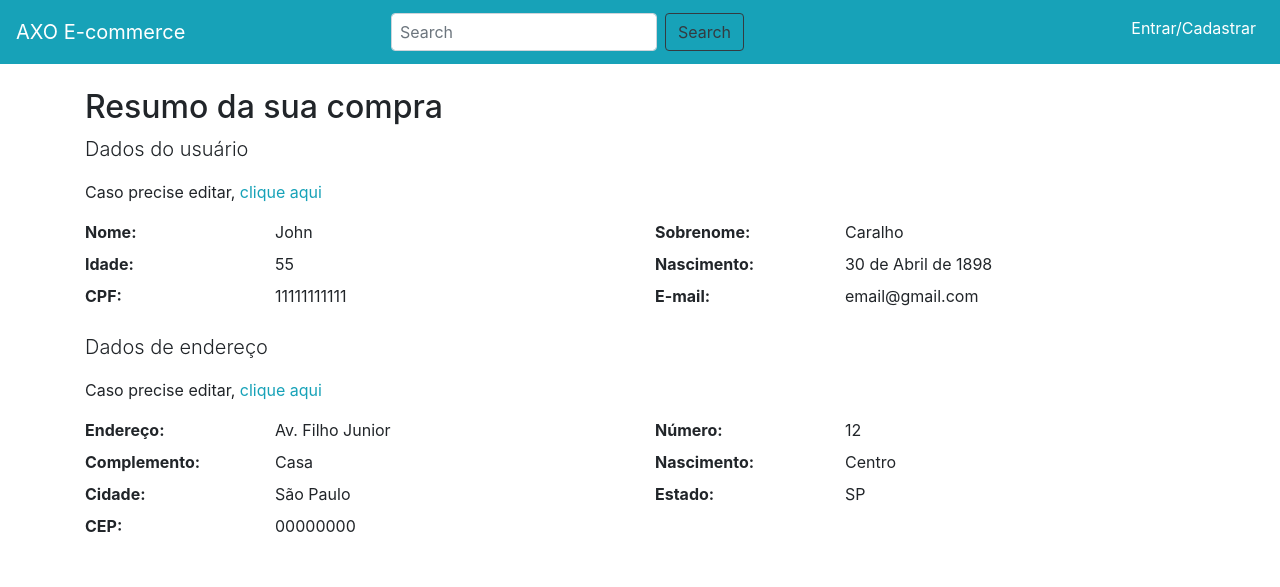
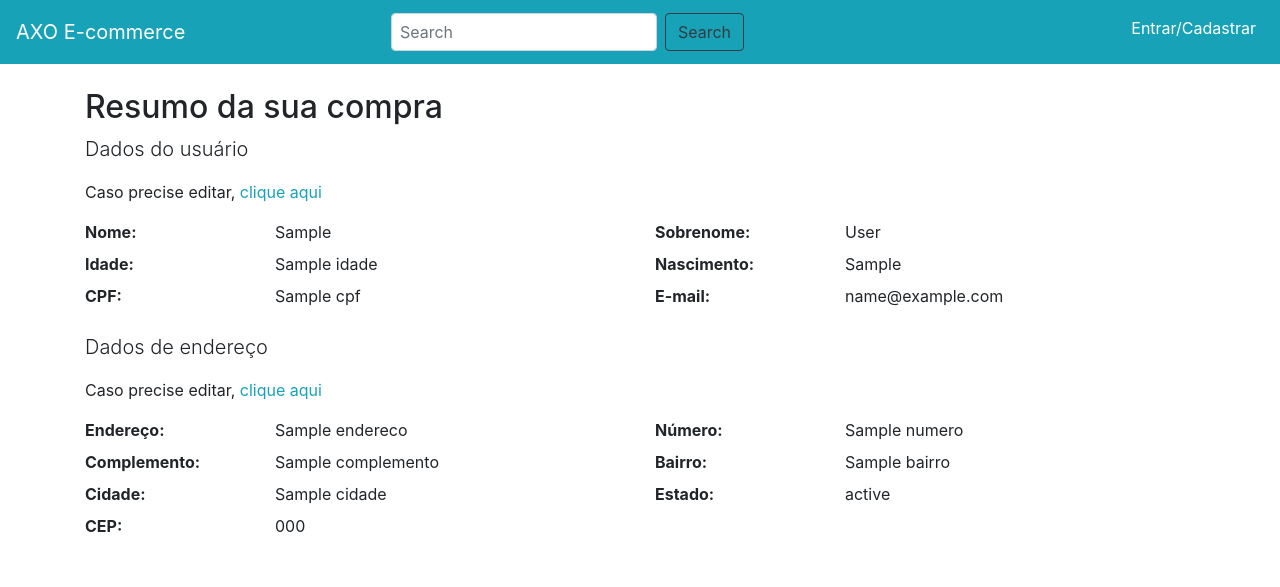
Before and after one commit to anselmoaxo/ecommerce-loja, a Django app: template produto/templates/resumodacompra.html in a window 1280 px wide. Shown: the top 587 px of the page. Run offline with Django 4.2, Linux system fonts and the light colour scheme; the template is opened without the code that fills it: most values are stand-ins (such as "Sample title", 1, 10 or a date in 2020); grey boxes marked "Sample" are stand-in pictures; some libraries are stand-ins or nearby versions.

Commit message:
construindo resumo da compra do ecommerce

```diff
--- a/produto/templates/resumodacompra.html
+++ b/produto/templates/resumodacompra.html
@@ -1,4 +1,5 @@
 {% extends "base.html" %}
+{% load omfilters %}
 
 {% block content %}
 
@@ -8,44 +9,44 @@
         <h2>Resumo da sua compra</h2>
 
         <p class="lead">Dados do usuário</p>
-        <p>Caso precise editar, <a href="/userprofile/update/">clique aqui</a></p>
+        <p>Caso precise editar, <a href="{% url "perfil:criar" %}">clique aqui</a></p>
         <dl class="row">
             <dt class="col-lg-2">Nome:</dt>
-            <dd class="col-lg-4">John</dd>
+            <dd class="col-lg-4">{{usuario.first_name}}</dd>
             <dt class="col-lg-2">Sobrenome:</dt>
-            <dd class="col-lg-4">Caralho</dd>
+            <dd class="col-lg-4">{{usuario.last_name}}</dd>
 
             <dt class="col-lg-2">Idade:</dt>
-            <dd class="col-lg-4">55</dd>
+            <dd class="col-lg-4">{{usuario.perfil.idade}}</dd>
             <dt class="col-lg-2">Nascimento:</dt>
-            <dd class="col-lg-4">30 de Abril de 1898</dd>
+            <dd class="col-lg-4">{{usuario.perfil.data_nascimento}}</dd>
 
             <dt class="col-lg-2">CPF:</dt>
-            <dd class="col-lg-4">11111111111</dd>
+            <dd class="col-lg-4">{{usuario.perfil.cpf}}</dd>
             <dt class="col-lg-2">E-mail:</dt>
-            <dd class="col-lg-4">email@gmail.com</dd>
+            <dd class="col-lg-4">{{usuario.email}}</dd>
         </dl>
 
         <p class="lead">Dados de endereço</p>
-        <p>Caso precise editar, <a href="#">clique aqui</a></p>
+        <p>Caso precise editar, <a href="{% url "perfil:criar" %}">clique aqui</a></p>
         <dl class="row">
             <dt class="col-lg-2">Endereço:</dt>
-            <dd class="col-lg-4">Av. Filho Junior</dd>
+            <dd class="col-lg-4">{{usuario.perfil.endereco}}</dd>
             <dt class="col-lg-2">Número:</dt>
-            <dd class="col-lg-4">12</dd>
+            <dd class="col-lg-4">{{usuario.perfil.numero}}</dd>
 
             <dt class="col-lg-2">Complemento:</dt>
-            <dd class="col-lg-4">Casa</dd>
-            <dt class="col-lg-2">Nascimento:</dt>
-            <dd class="col-lg-4">Centro</dd>
+            <dd class="col-lg-4">{{usuario.perfil.complemento}}</dd>
+            <dt class="col-lg-2">Bairro:</dt>
+            <dd class="col-lg-4">{{usuario.perfil.bairro}}</dd>
 
             <dt class="col-lg-2">Cidade:</dt>
-            <dd class="col-lg-4">São Paulo</dd>
+            <dd class="col-lg-4">{{usuario.perfil.cidade}}</dd>
             <dt class="col-lg-2">Estado:</dt>
-            <dd class="col-lg-4">SP</dd>
+            <dd class="col-lg-4">{{usuario.perfil.estado}}</dd>
 
             <dt class="col-lg-2">CEP:</dt>
-            <dd class="col-lg-4">00000000</dd>
+            <dd class="col-lg-4">{{usuario.perfil.cep}}</dd>
         </dl>
     </div>
 </div>
@@ -54,44 +55,34 @@
 
 <div class="row">
     <div class="col">
-        <h3>Carrinho de compras</h3>
+        <h3>Resumo de suas Compras</h3>
         <p class="lead">Os produtos, quantidades e preços que você escolheu.</p>
 
-        <div class="table-responsive">
-            <table class="table">
-                <tr>
-                    <th class="d-none d-lg-block">Imagem</th>
-                    <th>Produto</th>
-                    <th>AT.</th>
-                    <th>QTD.</th>
-                    <th>Total</th>
-                </tr>
+        {% include "parciais/_carrinho.html" %}
+    </div>
 
-                <tr>
-                    <td class="d-none d-lg-block">
-                        <img class="img-thumbnail img-fluid" style="width:150px; height: auto;"
-                            src="imgs/7eb9d706-b8e3-48d0-957e-25f4a722f944.jpg">
-                    </td>
-                    <td>
-                        Camiseta Redbug Super Natural Bros
-                        <a class="ml-3" href="#">
-                            <i class="fas fa-times-circle text-danger" aria-hidden="true"></i>
-                        </a>
-                    </td>
-                    <td>P</td>
-                    <td>1 x 39,9</td>
-                    <td>R$ 39,90</td>
-                </tr>
+</div>
+<div class="col-lg">
+    <h4 class='lead text-right m-2 '><strong>Total</strong></h4>
 
-            </table>
-        </div>
+    <div class='table-responsive'>
+        <table class="table">
+            <tr>
+                <td class='lead text-right'><strong>{{carrinho| cart_totals | formata_preco}}</strong></td>
+            </tr>
+        </table>
     </div>
 </div>
 
 <div class="row">
     <div class="col">
-        <a class="btn btn-block btn-primary btn-lg" href="#">
+        <a class="btn btn-block btn-primary btn-lg" href="{% url "pedido:pagar" %}">
             Realizar pedido e pagar
+        </a>
+    </div>
+    <div class="col">
+        <a class="btn btn-block btn-primary btn-lg" href="{% url "produto:lista" %}">
+            Continuar comprando
         </a>
     </div>
 </div>
```
Also changed, not shown: produto/templates/carrinho.html (+11 -2 lines), db.sqlite3.
